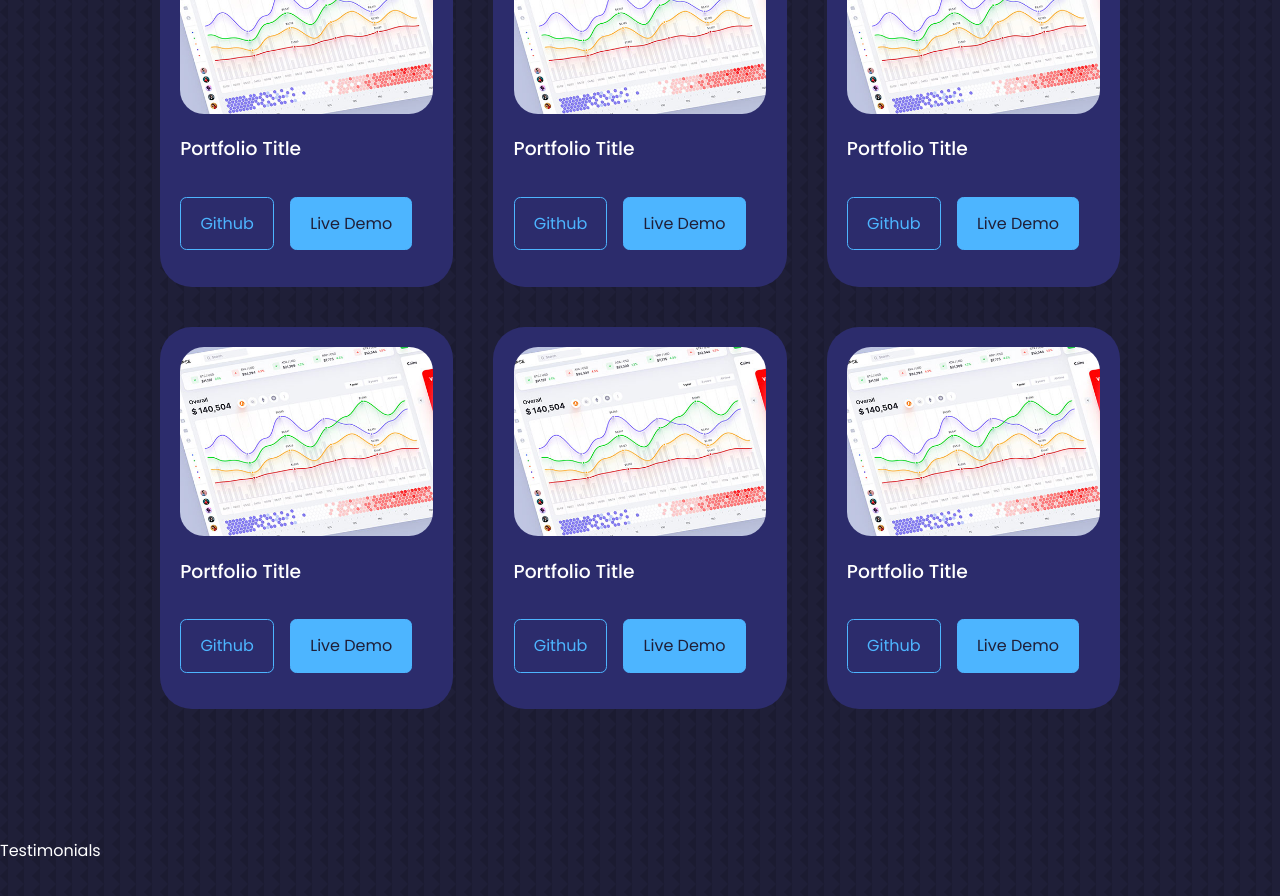
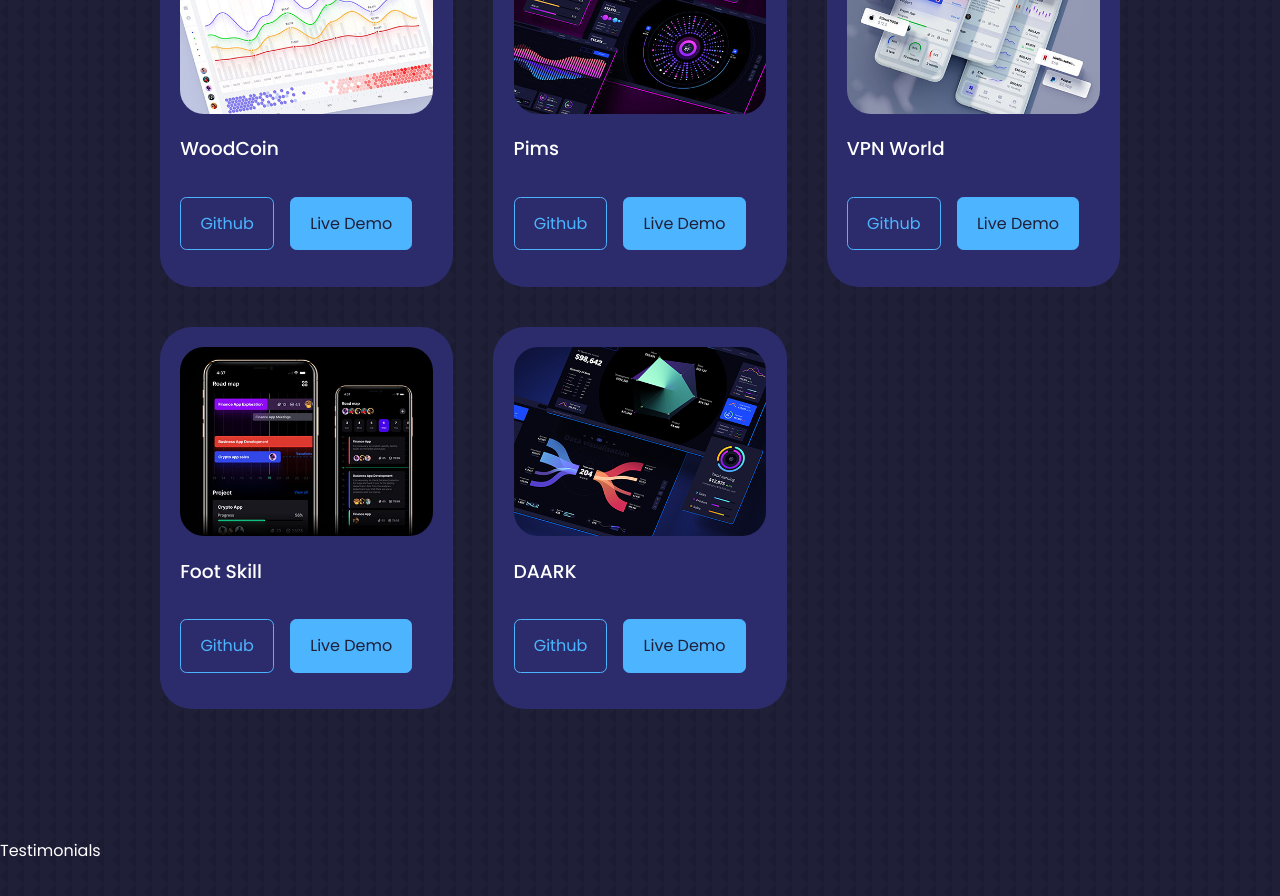
Before and after one commit to gingerFury7/React-portfolio-website, a React (Create React App) app: page / in a window 1280 px wide. Shown: the part 3500-4396 px from the top of the page. Built offline with nearby package versions, Linux system fonts and the light colour scheme; the HTML template or start-up script is replaced by a standard one.

Commit message:
map in Portfolio

```diff
--- a/src/components/Portfolio.jsx
+++ b/src/components/Portfolio.jsx
@@ -7,120 +7,68 @@ import IMG4 from "../assets/portfolio4.jpg";
 import IMG5 from "../assets/portfolio5.png";
 import IMG6 from "../assets/portfolio6.jpg";
 
+const data = [
+  {
+    id: 1,
+    title: "WoodCoin",
+    img: IMG1,
+    github: "https://github.com",
+    demo: "https://woodcoin.org/",
+  },
+  {
+    id: 2,
+    title: "Pims",
+    img: IMG2,
+    github: "https://github.com",
+    demo: "https://pimstea.com/",
+  },
+  {
+    id: 3,
+    title: "VPN World",
+    img: IMG3,
+    github: "https://github.com",
+    demo: "https://apps.apple.com/ru/app/vpnworld/id1624305127?l=ru",
+  },
+  {
+    id: 4,
+    title: "Foot Skill",
+    img: IMG4,
+    github: "https://github.com",
+    demo: "https://apps.apple.com/ru/app/foot-skill/id1633652809?l=ru",
+  },
+  {
+    id: 5,
+    title: "DAARK",
+    img: IMG5,
+    github: "https://github.com",
+    demo: "https://daark.ru/",
+  },
+];
+
 const Portfolio = () => {
   return (
     <section id="portfolio">
       <h5>My Recent Work</h5>
       <h2>Portfolio</h2>
       <PortfilioContainer className="container">
-        <PortfolioItem>
+        {data.map((e) => {
+          return (
+            <PortfolioItem key={e.id}>
               <PortfolioItemIMG>
-            <img src={IMG1} alt="" />
+                <img src={e.img} alt="" />
               </PortfolioItemIMG>
-          <h3>Portfolio Title</h3>
+              <h3>{e.title}</h3>
               <PortfolioItemCTA>
-            <a href="https://github.com" className="btn" target="_blank">
+                <a href={e.github} className="btn" target="_blank">
                   Github
                 </a>
-            <a
-              href="https://dribbble.com/Alien_pixels"
-              className="btn btn-primary"
-              target="_blank"
-            >
+                <a href={e.demo} className="btn btn-primary" target="_blank">
                   Live Demo
                 </a>
               </PortfolioItemCTA>
             </PortfolioItem>
-        <PortfolioItem>
-          <PortfolioItemIMG>
-            <img src={IMG1} alt="" />
-          </PortfolioItemIMG>
-          <h3>Portfolio Title</h3>
-          <PortfolioItemCTA>
-            <a href="https://github.com" className="btn" target="_blank">
-              Github
-            </a>
-            <a
-              href="https://dribbble.com/Alien_pixels"
-              className="btn btn-primary"
-              target="_blank"
-            >
-              Live Demo
-            </a>
-          </PortfolioItemCTA>
-        </PortfolioItem>
-        <PortfolioItem>
-          <PortfolioItemIMG>
-            <img src={IMG1} alt="" />
-          </PortfolioItemIMG>
-          <h3>Portfolio Title</h3>
-          <PortfolioItemCTA>
-            <a href="https://github.com" className="btn" target="_blank">
-              Github
-            </a>
-            <a
-              href="https://dribbble.com/Alien_pixels"
-              className="btn btn-primary"
-              target="_blank"
-            >
-              Live Demo
-            </a>
-          </PortfolioItemCTA>
-        </PortfolioItem>
-        <PortfolioItem>
-          <PortfolioItemIMG>
-            <img src={IMG1} alt="" />
-          </PortfolioItemIMG>
-          <h3>Portfolio Title</h3>
-          <PortfolioItemCTA>
-            <a href="https://github.com" className="btn" target="_blank">
-              Github
-            </a>
-            <a
-              href="https://dribbble.com/Alien_pixels"
-              className="btn btn-primary"
-              target="_blank"
-            >
-              Live Demo
-            </a>
-          </PortfolioItemCTA>
-        </PortfolioItem>
-        <PortfolioItem>
-          <PortfolioItemIMG>
-            <img src={IMG1} alt="" />
-          </PortfolioItemIMG>
-          <h3>Portfolio Title</h3>
-          <PortfolioItemCTA>
-            <a href="https://github.com" className="btn" target="_blank">
-              Github
-            </a>
-            <a
-              href="https://dribbble.com/Alien_pixels"
-              className="btn btn-primary"
-              target="_blank"
-            >
-              Live Demo
-            </a>
-          </PortfolioItemCTA>
-        </PortfolioItem>
-        <PortfolioItem>
-          <PortfolioItemIMG>
-            <img src={IMG1} alt="" />
-          </PortfolioItemIMG>
-          <h3>Portfolio Title</h3>
-          <PortfolioItemCTA>
-            <a href="https://github.com" className="btn" target="_blank">
-              Github
-            </a>
-            <a
-              href="https://dribbble.com/Alien_pixels"
-              className="btn btn-primary"
-              target="_blank"
-            >
-              Live Demo
-            </a>
-          </PortfolioItemCTA>
-        </PortfolioItem>
+          );
+        })}
       </PortfilioContainer>
     </section>
   );
```
Lines whose indentation alone changed are shown as unchanged.
